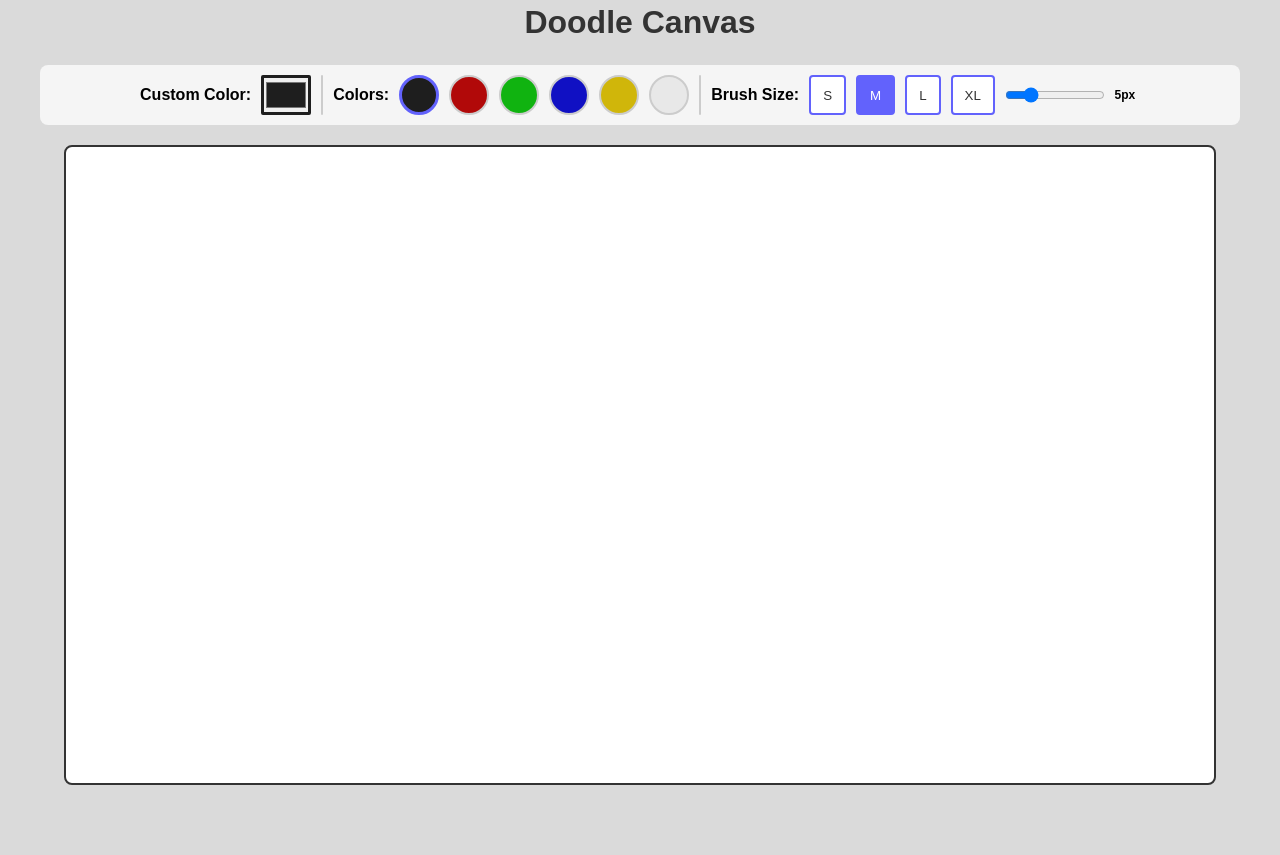
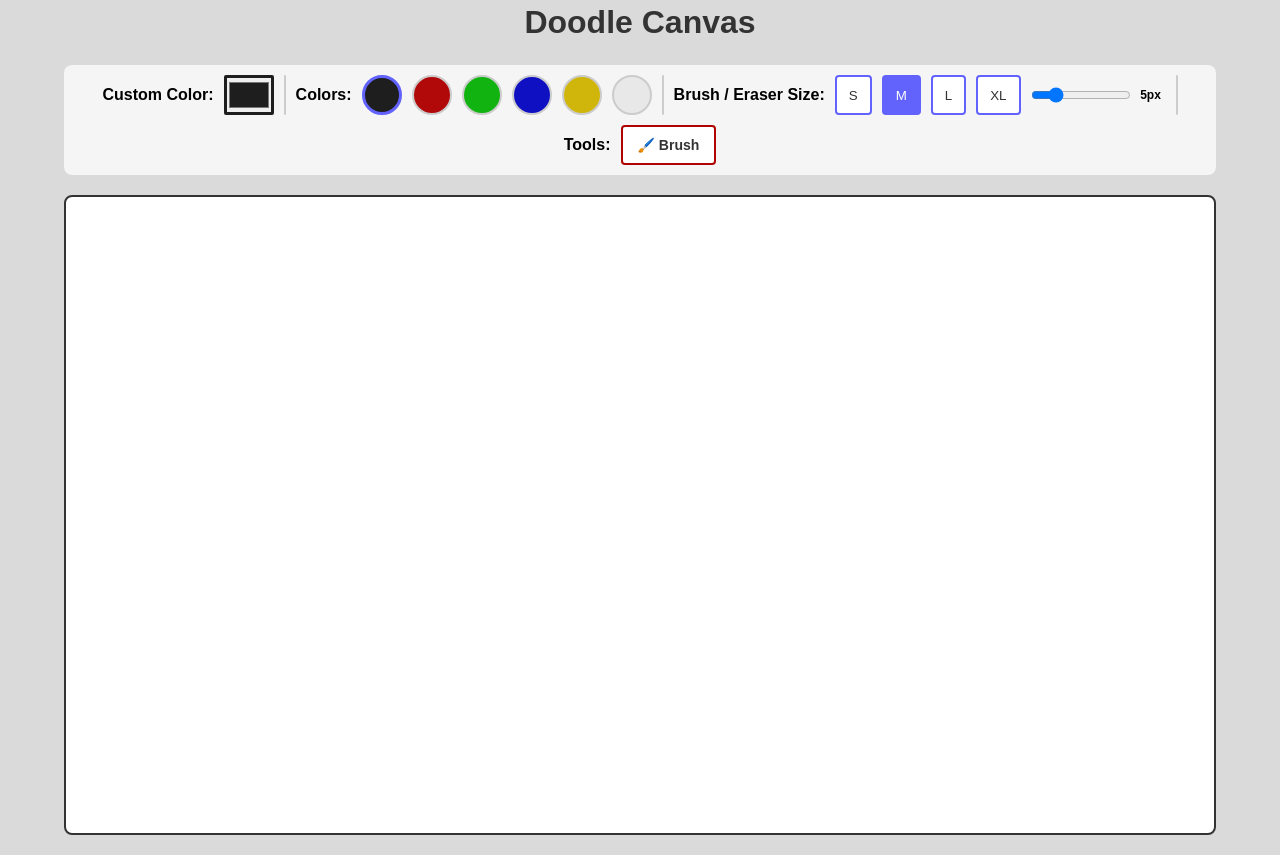
Before and after one commit to rotte007/doodle-platform, a React (Vite) app: page / in a window 1280 px wide. Before the commit the page ends 805 px from the top, so only its background shows below. Built offline with nearby package versions, Linux system fonts and the light colour scheme.

Commit message:
Added Eraser

```diff
--- a/src/App.tsx
+++ b/src/App.tsx
@@ -5,6 +5,7 @@
 const App = () => {
   const [selectedColor, setSelectedColor] = useState("#1e1e1e");
   const [brushSize, setBrushSize] = useState(5);
+  const [isErasing, setIsErasing] = useState(false);
 
   const handleColorChange = (color: string) => {
     setSelectedColor(color);
@@ -12,6 +13,10 @@
 
   const handleBrushSizeChange = (size: number) => {
     setBrushSize(size);
+  };
+
+  const handleEraserToggle = (erasing: boolean) => {
+    setIsErasing(erasing);
   };
 
   return (
@@ -31,8 +36,14 @@
         onColorChange={handleColorChange}
         brushSize={brushSize}
         onBrushSizeChange={handleBrushSizeChange}
+        isErasing={isErasing}
+        onEraserToggle={handleEraserToggle}
       />
-      <CanvasComponent selectedColor={selectedColor} brushSize={brushSize} />
+      <CanvasComponent
+        selectedColor={selectedColor}
+        brushSize={brushSize}
+        isErasing={isErasing}
+      />
     </main>
   );
 };
--- a/src/CanvasComponent.tsx
+++ b/src/CanvasComponent.tsx
@@ -3,9 +3,14 @@
 type CanvasProps = {
   selectedColor: string;
   brushSize: number;
+  isErasing: boolean;
 };
 
-const CanvasComponent = ({ selectedColor, brushSize }: CanvasProps) => {
+const CanvasComponent = ({
+  selectedColor,
+  brushSize,
+  isErasing,
+}: CanvasProps) => {
   const canvasRef = useRef<HTMLCanvasElement | null>(null);
   const [isDrawing, setIsDrawing] = useState(false);
   const [canvasContext, setCanvasContext] =
@@ -30,11 +35,17 @@
 
   useEffect(() => {
     if (canvasContext) {
+      if (isErasing) {
+        canvasContext.globalCompositeOperation = "destination-out";
+        canvasContext.strokeStyle = "rgba(0, 0, 0, 1)"; // doesn't matter, but easy to read that eraser makes that part transparent
+      } else {
+        canvasContext.globalCompositeOperation = "source-over";
+        canvasContext.strokeStyle = selectedColor; // brush draws in selected color
+      }
       // update the stroke color from default to selected color
-      canvasContext.strokeStyle = selectedColor;
       canvasContext.lineWidth = brushSize;
     }
-  }, [selectedColor, brushSize, canvasContext]);
+  }, [selectedColor, brushSize, isErasing, canvasContext]);
 
   const getMouseCoordinates = (event: React.MouseEvent<HTMLCanvasElement>) => {
     const canvas = canvasRef.current;
--- a/src/ToolbarComponent.tsx
+++ b/src/ToolbarComponent.tsx
@@ -21,6 +21,8 @@
   onColorChange: (color: string) => void;
   brushSize: number;
   onBrushSizeChange: (size: number) => void;
+  isErasing: boolean;
+  onEraserToggle: (erasing: boolean) => void;
 }
 
 const ToolbarComponent: React.FC<ToolbarProps> = ({
@@ -28,6 +30,8 @@
   onColorChange,
   brushSize,
   onBrushSizeChange,
+  isErasing,
+  onEraserToggle,
 }) => {
   return (
     <div
@@ -40,7 +44,7 @@
         backgroundColor: "#f5f5f5",
         borderRadius: "8px",
         margin: "0 auto",
-        maxWidth: "1200px",
+        maxWidth: "90vw",
       }}
     >
       {/* Custom Color Picker */}
@@ -107,9 +111,10 @@
         }}
       />
 
+      {/* Predefined Brush Size */}
       <div style={{ display: "flex", gap: "10px" }}>
         <label style={{ fontWeight: "bold", alignSelf: "center" }}>
-          Brush Size:
+          Brush / Eraser Size:
         </label>
         {BRUSH_SIZES.map(({ size, label }) => (
           <button
@@ -129,6 +134,7 @@
         ))}
       </div>
 
+      {/* Brush Size Slider */}
       <div style={{ display: "flex", gap: "5px", alignItems: "center" }}>
         <input
           type="range"
@@ -148,6 +154,43 @@
           {brushSize}px
         </span>
       </div>
+
+      {/* Separator */}
+      <div
+        style={{
+          width: "2px",
+          height: "40px",
+          backgroundColor: "#ccc",
+          borderRadius: "4px",
+        }}
+      />
+
+      {/* Eraser Tool */}
+      <div style={{ display: "flex", alignItems: "center", gap: "10px" }}>
+        <label style={{ fontWeight: "bold", alignSelf: "center" }}>
+          Tools:
+        </label>
+        <button
+          style={{
+            padding: "10px 15px",
+            backgroundColor: isErasing ? "#af0202" : "#fff",
+            color: isErasing ? "#fff" : "#333",
+            border: "2px solid #af0202",
+            borderRadius: "4px",
+            cursor: "pointer",
+            fontSize: "14px",
+            fontWeight: "bold",
+          }}
+          onClick={() => onEraserToggle(!isErasing)}
+          title={
+            isErasing
+              ? "Currently Eraser, Switch to Brush"
+              : "Currently Brush, Switch to Eraser"
+          }
+        >
+          {isErasing ? "🧽 Eraser" : "🖌️ Brush"}
+        </button>
+      </div>
     </div>
   );
 };
```
